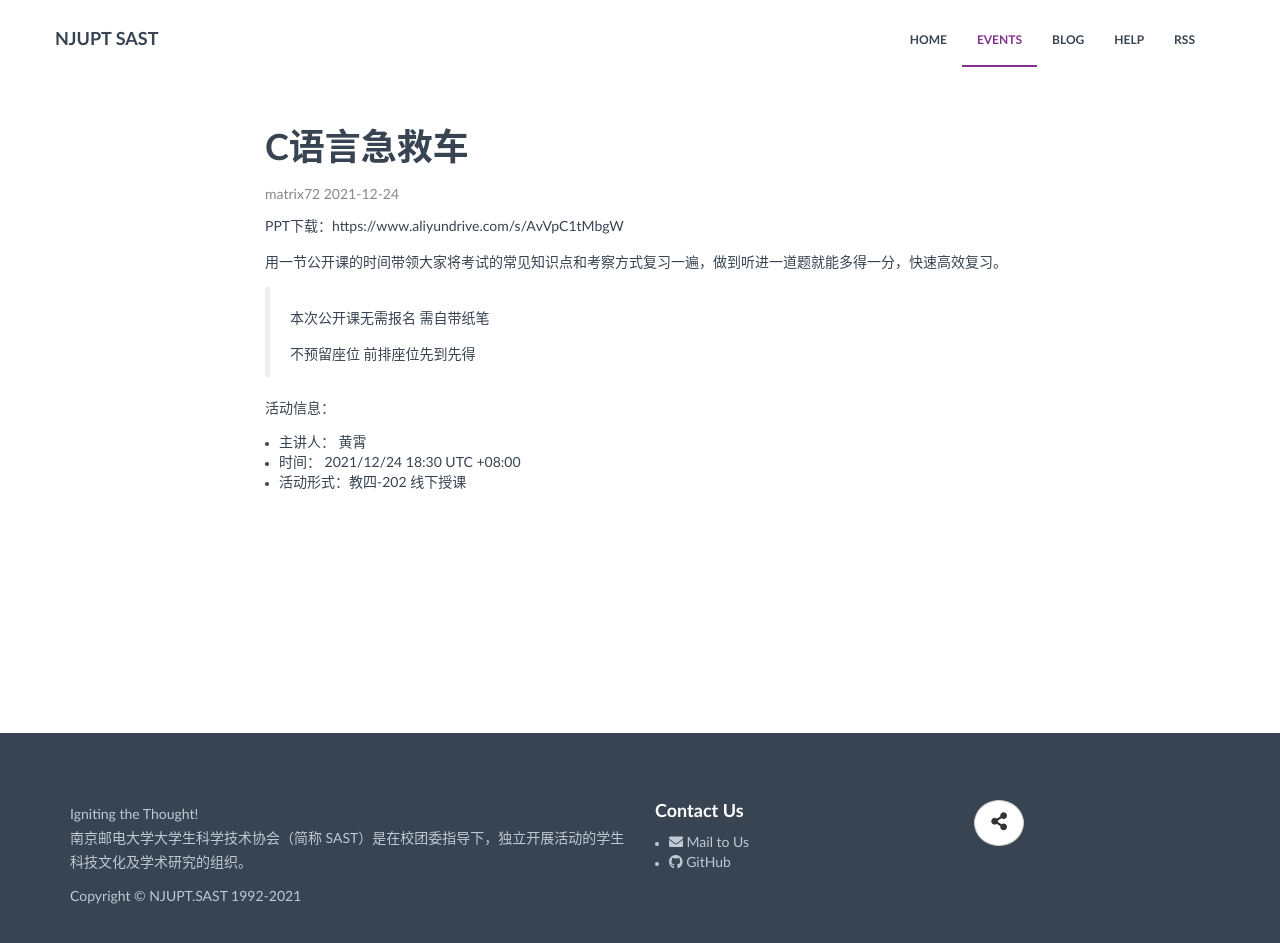
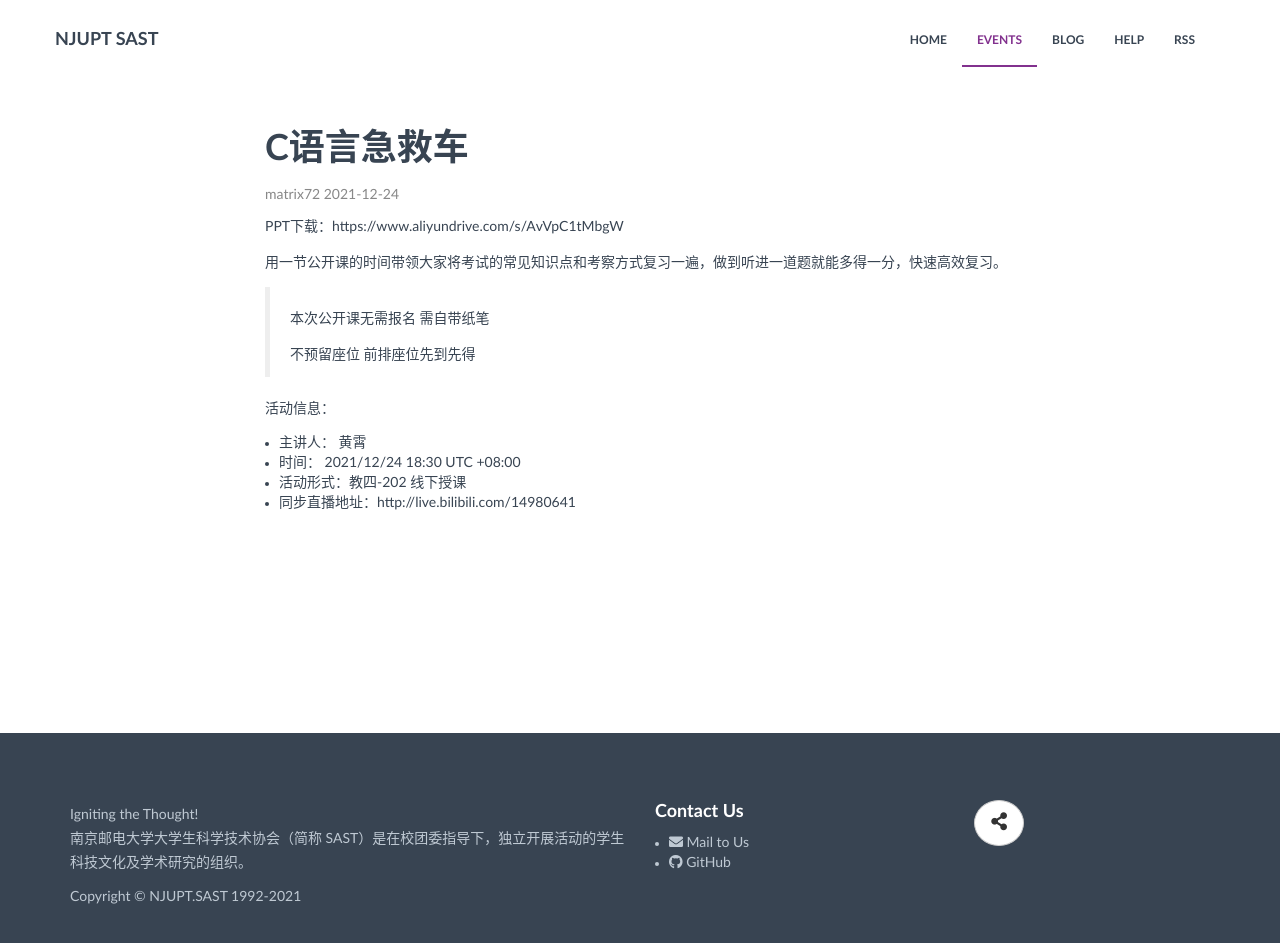
Before and after one commit to NJUPT-SAST/info, a Jekyll site: the page built from _posts/event/2021-12-24-C-Final-Exam.md, in a window 1280 px wide and 967 px high. Shown: the top 943 px of the window. Built offline with Jekyll 4.4.1, drawn with Linux system fonts in a browser that asks for light colours.

Commit message:
Update 2021-12-24-C-Final-Exam.md

```diff
--- a/_posts/event/2021-12-24-C-Final-Exam.md
+++ b/_posts/event/2021-12-24-C-Final-Exam.md
@@ -23,3 +23,4 @@ PPT下载：https://www.aliyundrive.com/s/AvVpC1tMbgW
 + 主讲人： 黄霄
 + 时间： 2021/12/24 18:30 UTC +08:00
 + 活动形式：教四-202 线下授课
++ 同步直播地址：http://live.bilibili.com/14980641
```
